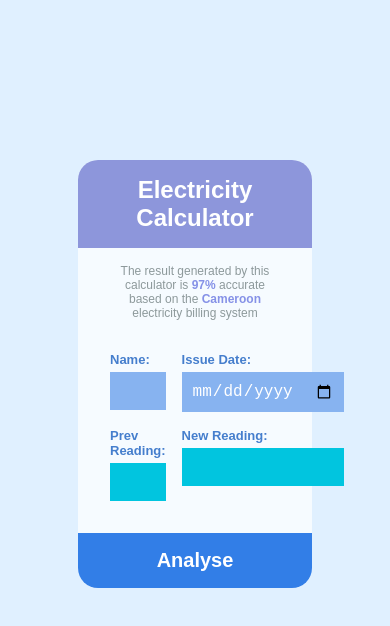
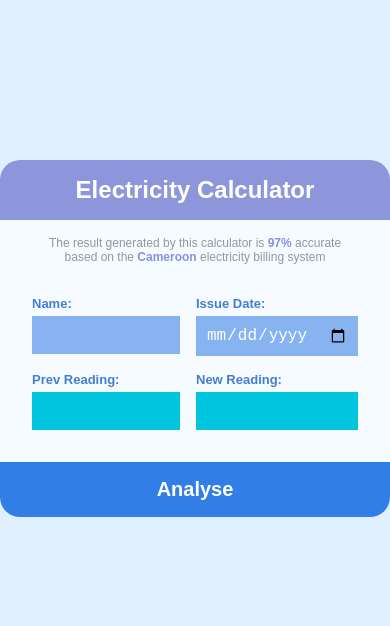
Before and after one commit to TsiJones/100Projects100Days, a plain HTML site: page Electricity Billing Calculator/index.html in a window 390 px wide. Drawn offline with Linux system fonts and the light colour scheme.

Commit message:
responsiveness

```diff
--- a/Electricity Billing Calculator/style.css
+++ b/Electricity Billing Calculator/style.css
@@ -181,3 +181,9 @@ body {
 .overlay .card .card-foot div:nth-child(2) p {
   text-transform: lowercase;
 }
+
+@media (max-width: 750px) {
+  .container {
+    width: 100%;
+  }
+}
```
